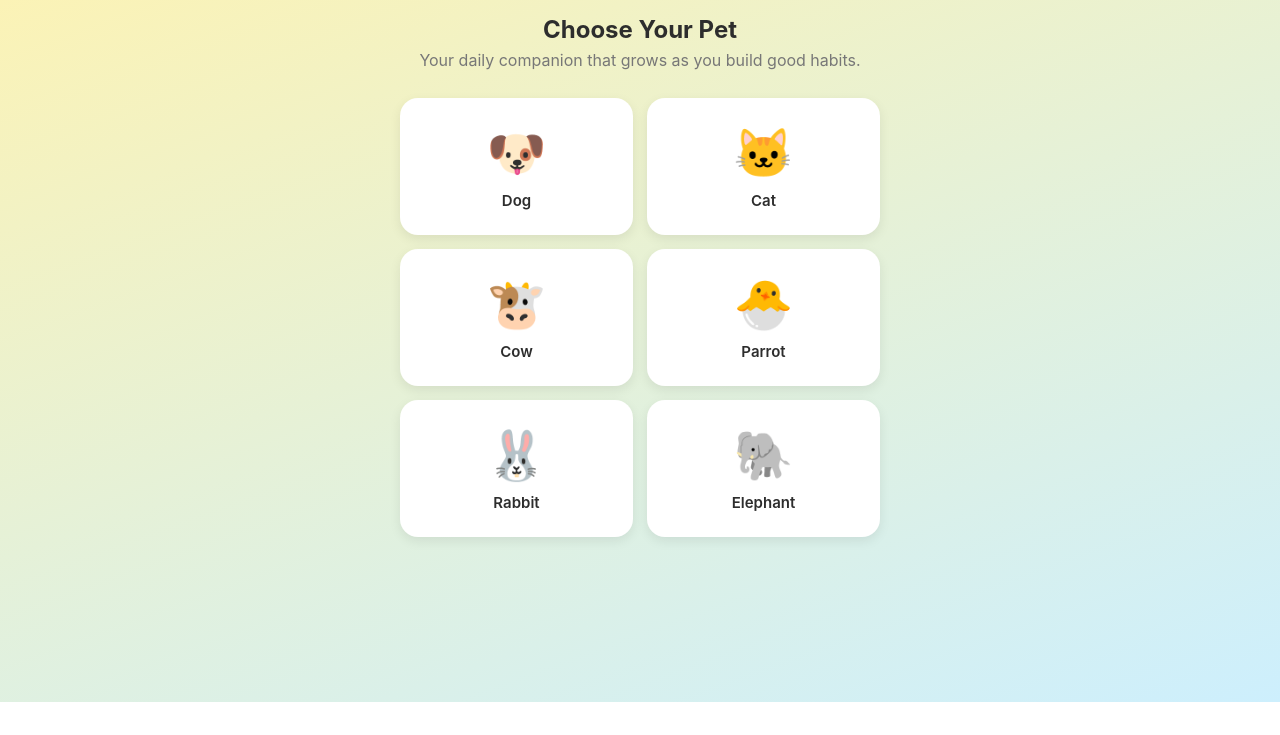
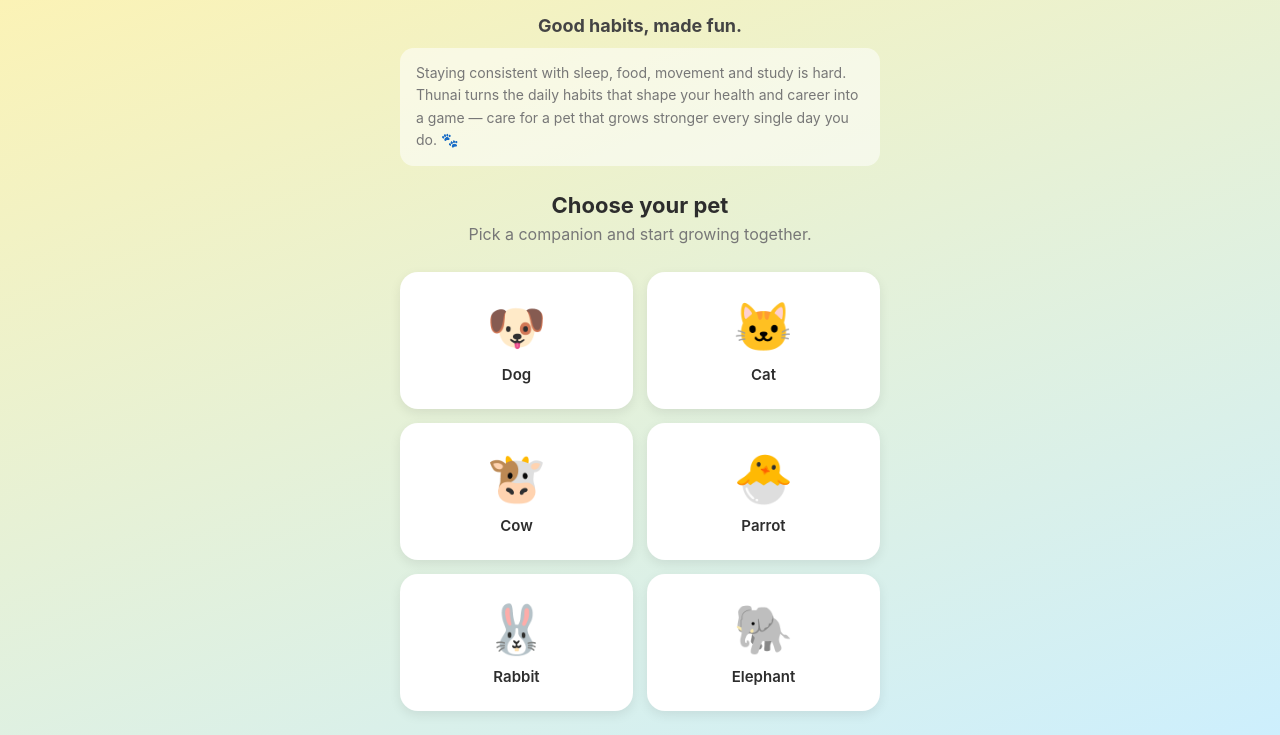
Before and after one commit to sathyajayaram11/habit-pet, a plain HTML site: page index.html in a window 1280 px wide. Shown: the part 98-833 px from the top of the page. Before the commit the page ends 800 px from the top, so only its background shows below. Drawn offline with nearby package versions, Linux system fonts and the light colour scheme.

Commit message:
Add mission statement to welcome screen

```diff
--- a/index.html
+++ b/index.html
@@ -21,8 +21,10 @@
   <!-- SCREEN 1: Pet Selection -->
   <section id="select-screen" class="screen">
     <div class="brand"><span class="brand-mark">🐾</span> Thunai</div>
-    <h1>Choose Your Pet</h1>
-    <p class="subtitle">Your daily companion that grows as you build good habits.</p>
+    <p class="tagline">Good habits, made fun.</p>
+    <p class="mission">Staying consistent with sleep, food, movement and study is hard. Thunai turns the daily habits that shape your health and career into a game — care for a pet that grows stronger every single day you do. 🐾</p>
+    <h1>Choose your pet</h1>
+    <p class="subtitle">Pick a companion and start growing together.</p>
     <div id="pet-options" class="pet-grid"></div>
   </section>
 
--- a/style.css
+++ b/style.css
@@ -49,7 +49,23 @@
   margin-bottom: 18px;
 }
 .brand-mark { -webkit-text-fill-color: initial; }
-#select-screen h1 { font-size: 24px; margin-bottom: 6px; }
+.tagline {
+  font-size: 18px;
+  font-weight: 700;
+  color: #444;
+  margin-bottom: 12px;
+}
+.mission {
+  font-size: 14px;
+  line-height: 1.6;
+  color: #777;
+  background: rgba(255,255,255,0.55);
+  border-radius: 14px;
+  padding: 14px 16px;
+  margin-bottom: 26px;
+  text-align: left;
+}
+#select-screen h1 { font-size: 22px; margin-bottom: 6px; }
 .subtitle { color: #777; margin-bottom: 28px; }
 
 .pet-grid {
```
